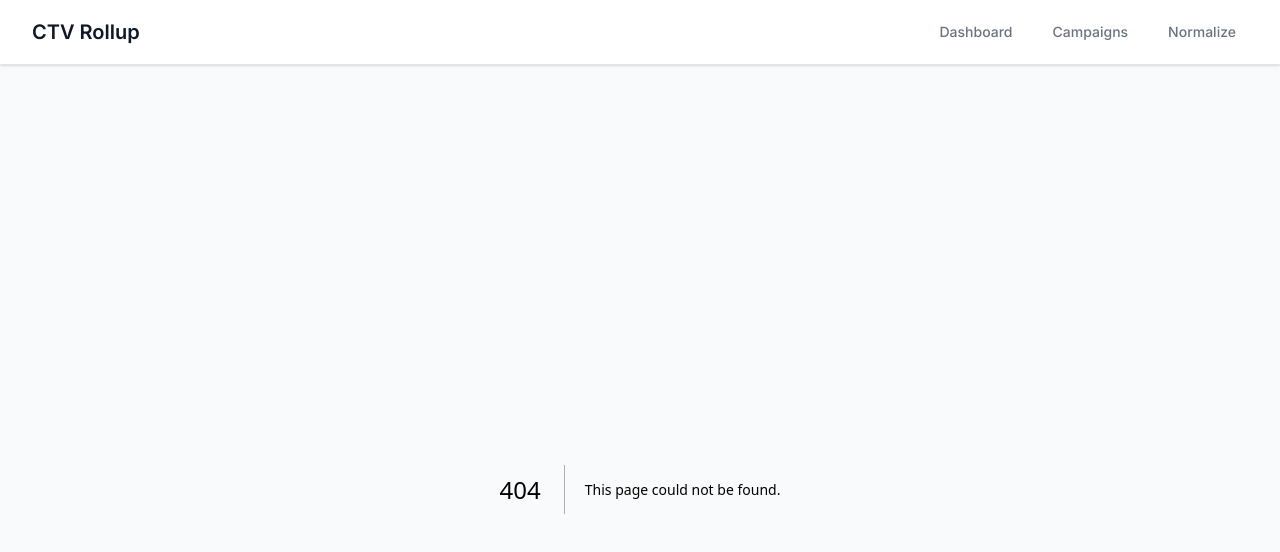
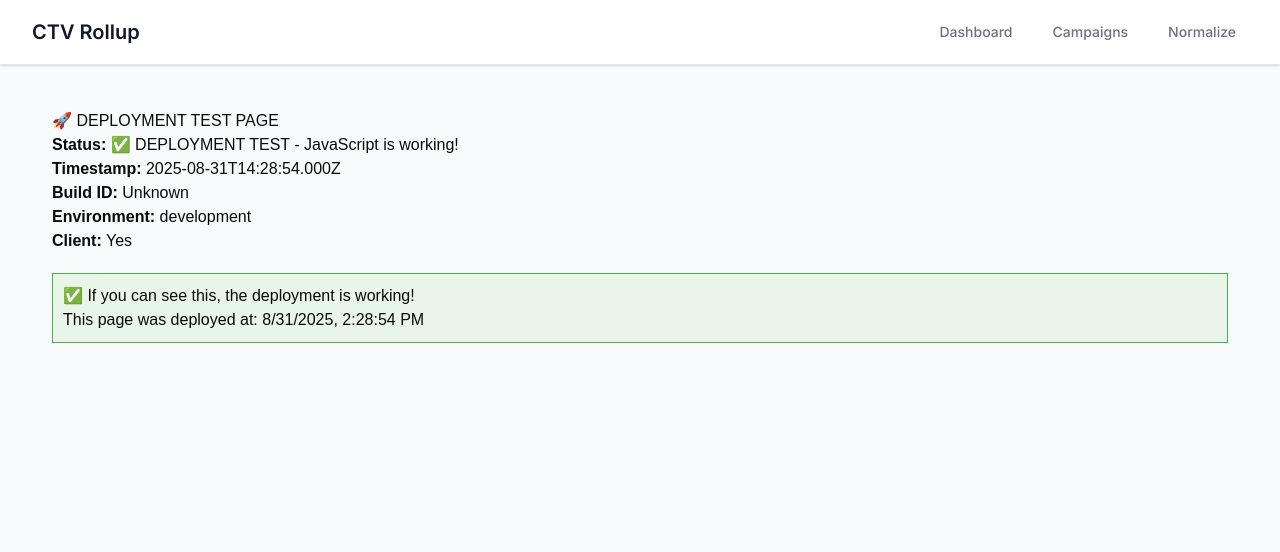
Before and after one commit to murphdogg1/ctv-rollup, a Next.js app: page /deployment-test in a window 1280 px wide. Before the commit this address had no page. Shown: the top 552 px of the page. Built offline with nearby package versions, Linux system fonts and the light colour scheme.

Commit message:
Add deployment test page and timestamp to verify Vercel deployments

```diff
--- /dev/null
+++ b/src/app/deployment-test/page.tsx
@@ -0,0 +1,29 @@
+'use client';
+
+import { useState, useEffect } from 'react';
+
+export default function DeploymentTest() {
+  const [status, setStatus] = useState('Loading...');
+  const [timestamp, setTimestamp] = useState('');
+
+  useEffect(() => {
+    setStatus('✅ DEPLOYMENT TEST - JavaScript is working!');
+    setTimestamp(new Date().toISOString());
+    console.log('DeploymentTest: JavaScript executing at', new Date().toISOString());
+  }, []);
+
+  return (
+    <div style={{ padding: '20px', fontFamily: 'Arial, sans-serif' }}>
+      <h1>🚀 DEPLOYMENT TEST PAGE</h1>
+      <p><strong>Status:</strong> {status}</p>
+      <p><strong>Timestamp:</strong> {timestamp}</p>
+      <p><strong>Build ID:</strong> {process.env.NEXT_PUBLIC_VERCEL_GIT_COMMIT_SHA || 'Unknown'}</p>
+      <p><strong>Environment:</strong> {process.env.NODE_ENV}</p>
+      <p><strong>Client:</strong> {typeof window !== 'undefined' ? 'Yes' : 'No'}</p>
+      <div style={{ marginTop: '20px', padding: '10px', backgroundColor: '#e8f5e8', border: '1px solid #4caf50' }}>
+        <h3>✅ If you can see this, the deployment is working!</h3>
+        <p>This page was deployed at: {new Date().toLocaleString()}</p>
+      </div>
+    </div>
+  );
+}
--- a/src/app/page.tsx
+++ b/src/app/page.tsx
@@ -13,6 +13,9 @@ import ErrorBoundary from '@/components/ErrorBoundary';
 export const dynamic = 'force-dynamic';
 export const revalidate = 0;
 export const fetchCache = 'force-no-store';
+
+// Add deployment timestamp to force cache invalidation
+const DEPLOYMENT_TIMESTAMP = '2025-09-01-15-00-DEPLOYMENT-TEST';
 
 interface Campaign {
   campaign_id: string;
```
